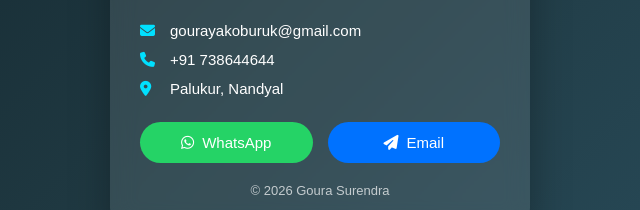
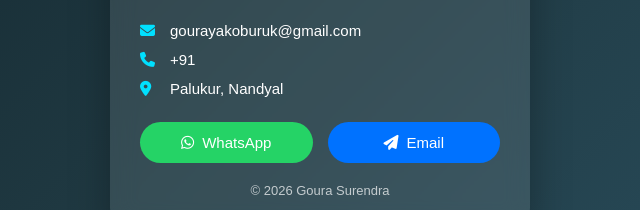
Before and after one commit to gourasurendra/contactdetails, a plain HTML site: page index.html in a window 1280 px wide. Shown: the part 375-585 px from the top of the page, 320-960 px from the left. Drawn offline with Linux system fonts and the light colour scheme.

Commit message:
Update index.html

```diff
--- a/index.html
+++ b/index.html
@@ -157,7 +157,7 @@
 
     <div class="info">
       <p><i class="fas fa-envelope"></i> gourayakoburuk@gmail.com</p>
-      <p><i class="fas fa-phone"></i> +91 738644644</p>
+      <p><i class="fas fa-phone"></i> +91 </p>
       <p><i class="fas fa-location-dot"></i> Palukur, Nandyal</p>
     </div>
 
```
